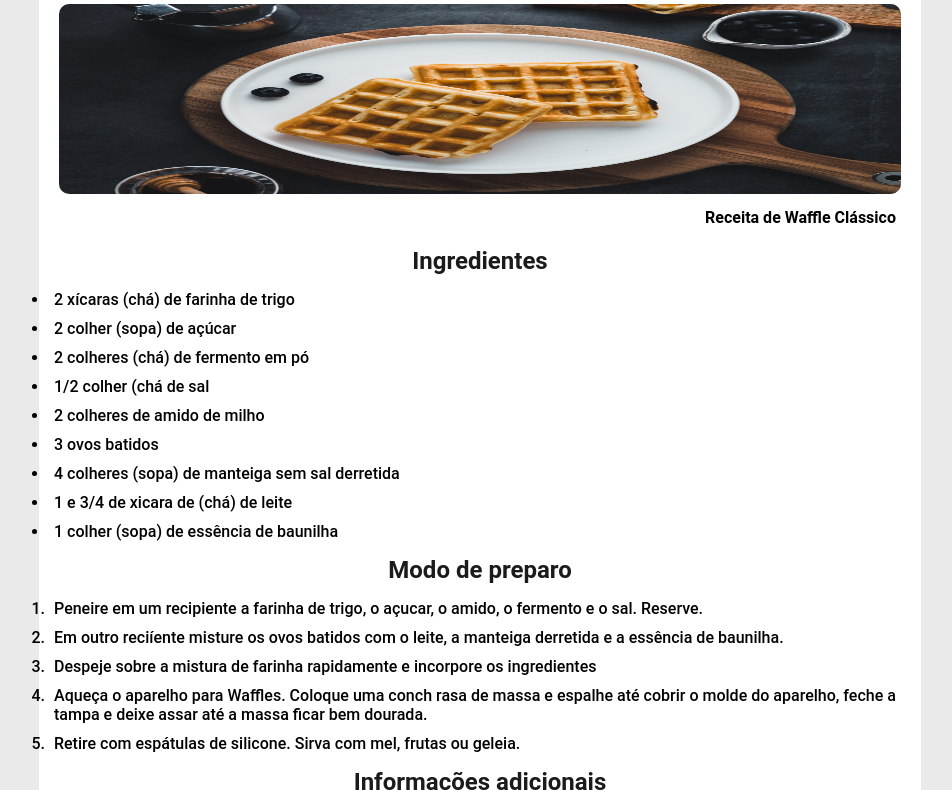
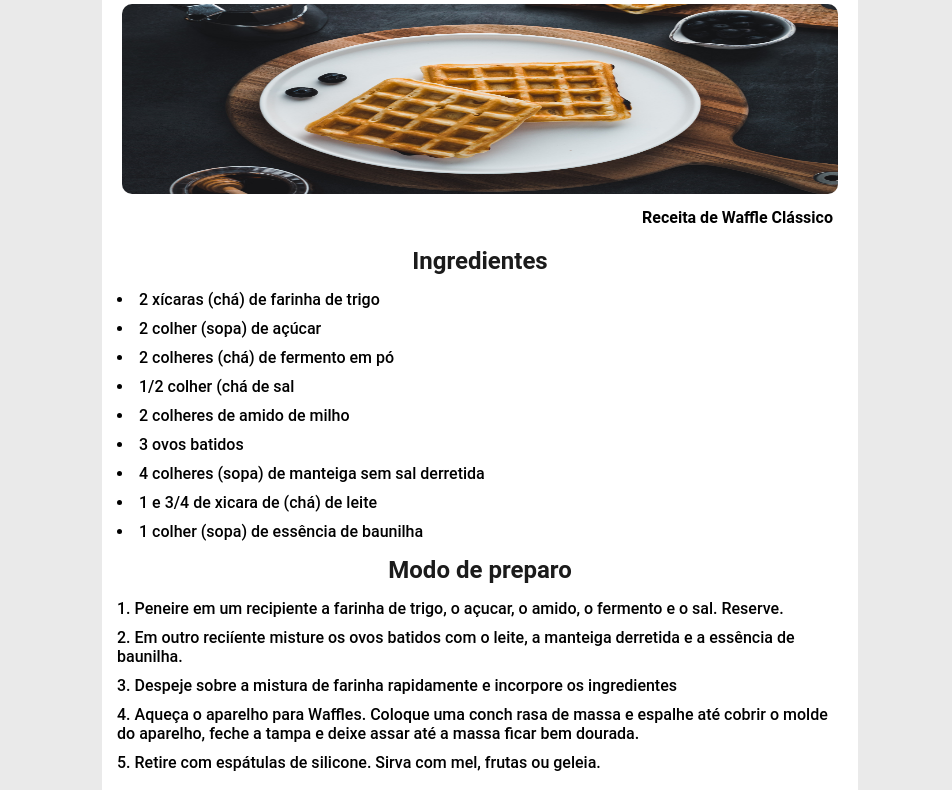
Before and after one commit to gilxaavier/Receita-Waffle, a plain HTML site: page index.html in a window 1280 px wide. Shown: the part 74-864 px from the top of the page, without its empty margins (160-1112 px from the left). Drawn offline with Linux system fonts and the light colour scheme.

Commit message:
Receita finalizada

```diff
--- a/style.css
+++ b/style.css
@@ -12,7 +12,7 @@ body {
 }
 
 #container{
-    width: 70%;
+    width: 60%;
     background-color: #FFFFFF;
     margin: auto;
     border-radius: 20px;
@@ -45,6 +45,7 @@ ul, ol{
 
 li{
     font-weight: 500;
+    list-style-position:inside ;
 }
 
 footer {
```
Also changed, not shown: index.html (+1 -1 lines).
